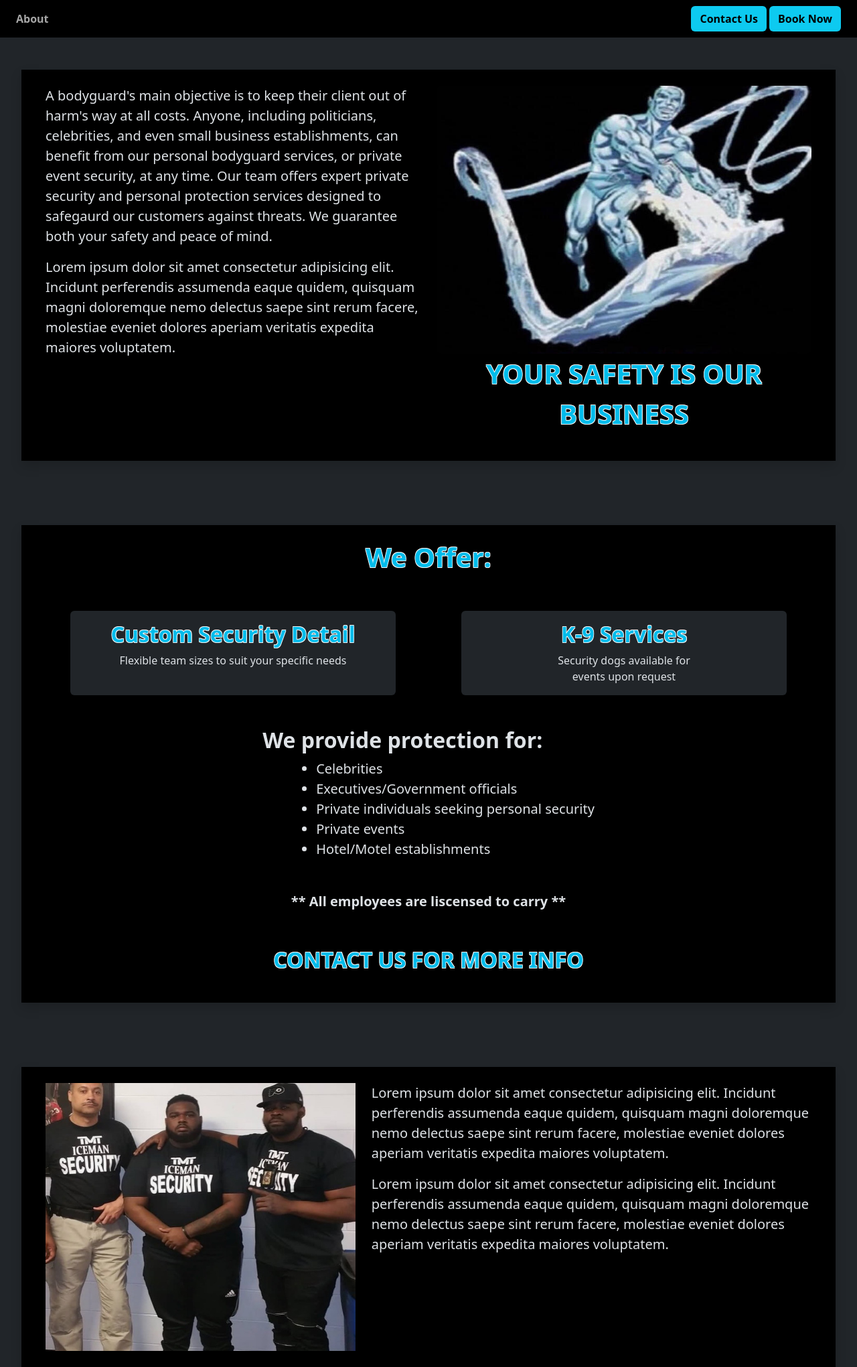
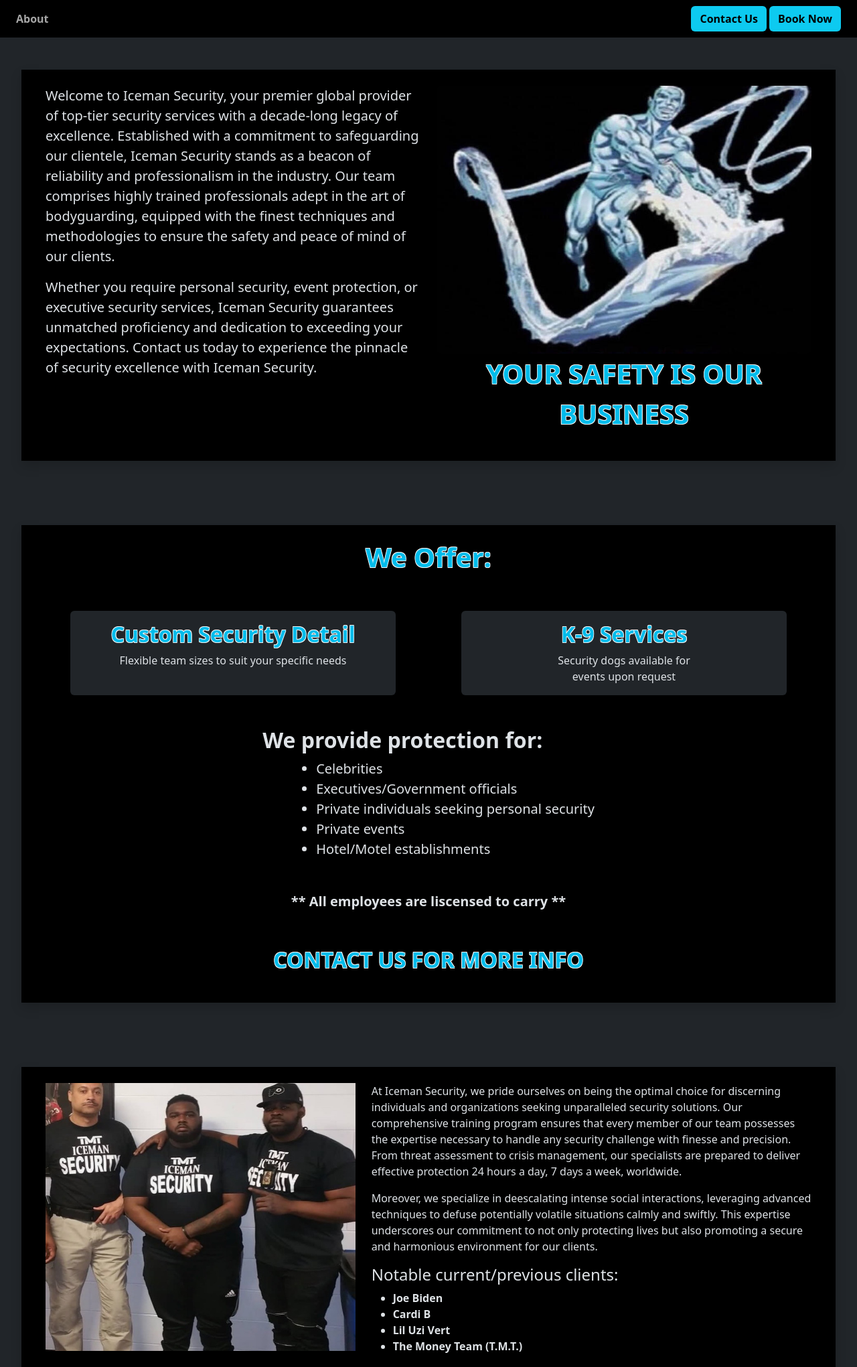
Before and after one commit to purpl3pineapple/Iceman-Security, a plain HTML site: page index.html in a window 1280 px wide. Shown: the part 800-2841 px from the top of the page at 67% size. Drawn offline with nearby package versions, Linux system fonts and the light colour scheme.

Commit message:
added intro page text

```diff
--- a/index.html
+++ b/index.html
@@ -94,20 +94,21 @@
           id="description"
           class="col-6"
         >
-          <p class="fs-5">
-            A bodyguard's main objective is to keep their client out of harm's
-            way at all costs. Anyone, including politicians, celebrities, and
-            even small business establishments, can benefit from our personal
-            bodyguard services, or private event security, at any time. Our team
-            offers expert private security and personal protection services
-            designed to safegaurd our customers against threats. We guarantee
-            both your safety and peace of mind.
+          <p class="fs-5 mb-3">
+            Welcome to Iceman Security, your premier global provider of top-tier
+            security services with a decade-long legacy of excellence.
+            Established with a commitment to safeguarding our clientele, Iceman
+            Security stands as a beacon of reliability and professionalism in
+            the industry. Our team comprises highly trained professionals adept
+            in the art of bodyguarding, equipped with the finest techniques and
+            methodologies to ensure the safety and peace of mind of our clients.
           </p>
           <p class="fs-5">
-            Lorem ipsum dolor sit amet consectetur adipisicing elit. Incidunt
-            perferendis assumenda eaque quidem, quisquam magni doloremque nemo
-            delectus saepe sint rerum facere, molestiae eveniet dolores aperiam
-            veritatis expedita maiores voluptatem.
+            Whether you require personal security, event protection, or
+            executive security services, Iceman Security guarantees unmatched
+            proficiency and dedication to exceeding your expectations. Contact
+            us today to experience the pinnacle of security excellence with
+            Iceman Security.
           </p>
         </div>
         <div class="col-6">
@@ -219,18 +220,35 @@
           />
         </div>
         <div class="col-7">
-          <p class="fs-5">
-            Lorem ipsum dolor sit amet consectetur adipisicing elit. Incidunt
-            perferendis assumenda eaque quidem, quisquam magni doloremque nemo
-            delectus saepe sint rerum facere, molestiae eveniet dolores aperiam
-            veritatis expedita maiores voluptatem.
+          <p>
+            At Iceman Security, we pride ourselves on being the optimal choice
+            for discerning individuals and organizations seeking unparalleled
+            security solutions. Our comprehensive training program ensures that
+            every member of our team possesses the expertise necessary to handle
+            any security challenge with finesse and precision. From threat
+            assessment to crisis management, our specialists are prepared to
+            deliver effective protection 24 hours a day, 7 days a week,
+            worldwide.
           </p>
-          <p class="fs-5">
-            Lorem ipsum dolor sit amet consectetur adipisicing elit. Incidunt
-            perferendis assumenda eaque quidem, quisquam magni doloremque nemo
-            delectus saepe sint rerum facere, molestiae eveniet dolores aperiam
-            veritatis expedita maiores voluptatem.
+          <p>
+            Moreover, we specialize in deescalating intense social interactions,
+            leveraging advanced techniques to defuse potentially volatile
+            situations calmly and swiftly. This expertise underscores our
+            commitment to not only protecting lives but also promoting a secure
+            and harmonious environment for our clients.
           </p>
+          <div
+            id="notable-clients"
+            class="fw-bold d-flex flex-column justify-content-center"
+          >
+            <h4>Notable current/previous clients:</h4>
+            <ul>
+              <li>Joe Biden</li>
+              <li>Cardi B</li>
+              <li>Lil Uzi Vert</li>
+              <li>The Money Team (T.M.T.)</li>
+            </ul>
+          </div>
         </div>
       </div>
       <div
```
